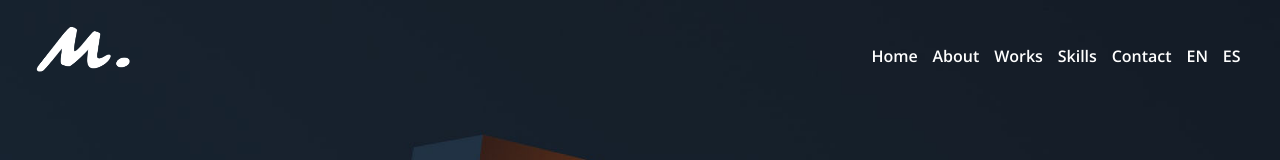
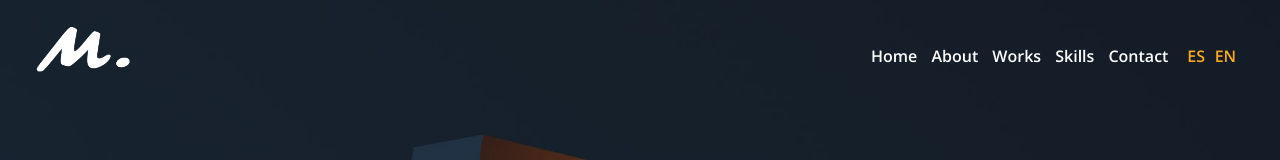
Before and after one commit to assaffmatias/Portfolio, a React (Vite) app: page / in a window 1280 px wide. Shown: the top 160 px of the page. Built offline with nearby package versions, Linux system fonts and the light colour scheme.

Commit message:
Links NavBar

```diff
--- a/package.json
+++ b/package.json
@@ -4,7 +4,7 @@
   "version": "0.0.0",
   "type": "module",
   "scripts": {
-    "dev": "vite",
+    "start": "vite",
     "build": "vite build",
     "lint": "eslint . --ext js,jsx --report-unused-disable-directives --max-warnings 0",
     "preview": "vite preview"
--- a/src/components/About/About.jsx
+++ b/src/components/About/About.jsx
@@ -6,7 +6,7 @@ const About = () => {
         <div className={style.container}>
             <div className={style.mainContent}>
                 <div className={style.titleContent}>
-                    <h2 className={style.title}>About</h2>
+                    <h2 className={style.title} id='about'>About</h2>
                     <hr className={style.hr} />
                 </div>
                 <div className={style.aboutContent}>
--- a/src/components/Home/Home.jsx
+++ b/src/components/Home/Home.jsx
@@ -2,7 +2,7 @@ import style from './Home.module.css'
 
 const Home = () => {
     return (
-        <div className={style.container}>
+        <div className={style.container} id='home'>
             <div className={style.titleContent}>
                 <div className={style.greetingContent}>
                     <p className={style.greeting}>👋 Hi, my name is</p>
--- a/src/components/NavBar/NavBar.jsx
+++ b/src/components/NavBar/NavBar.jsx
@@ -1,21 +1,43 @@
 import style from './NavBar.module.css'
 import logo from '../../assets/logo.png'
 import { Link } from 'react-router-dom';
+import { useState, useEffect } from 'react';
 
 const NavBar = () => {
+    const [prevScrollPos, setPrevScrollPos] = useState(0);
+    const [visible, setVisible] = useState(true);
+
+    useEffect(() => {
+        const handleScroll = () => {
+            const currentScrollPos = window.pageYOffset;
+            const isVisible = prevScrollPos > currentScrollPos || currentScrollPos < 100;
+
+            setPrevScrollPos(currentScrollPos);
+            setVisible(isVisible);
+        };
+
+        window.addEventListener('scroll', handleScroll);
+
+        return () => {
+            window.removeEventListener('scroll', handleScroll);
+        };
+    }, [prevScrollPos]);
+
     return (
-        <div className={style.container}>
+        <div className={`${style.container} ${!visible ? style.hidden : ''}`}>
             <div className={style.logoContainer}>
                 <img src={logo} alt="" className={style.logo} />
             </div>
             <div className={style.linkContainer}>
-                <Link className={style.link}>Home</Link>
-                <Link className={style.link}>About</Link>
-                <Link className={style.link}>Works</Link>
-                <Link className={style.link}>Skills</Link>
-                <Link className={style.link}>Contact</Link>
-                <Link className={style.link}>EN</Link>
-                <Link className={style.link}>ES</Link>
+                <a href='#home' className={style.link}>Home</a>
+                <a href='#about' className={style.link}>About</a>
+                <a href='#works' className={style.link}>Works</a>
+                <a href='#skills' className={style.link}>Skills</a>
+                <a href='#contact' className={style.link}>Contact</a>
+                <div>
+                    <Link className={style.link_i}>ES</Link>
+                    <Link className={style.link_i}>EN</Link>
+                </div>
             </div>
         </div>
     )
--- a/src/components/NavBar/NavBar.module.css
+++ b/src/components/NavBar/NavBar.module.css
@@ -1,21 +1,28 @@
-.container{
+.container {
     display: flex;
     position: fixed;
+    top: 0;
+    left: 0;
     justify-content: space-between;
     height: 14vh;
     width: 100%;
     z-index: 1;
+    transition: transform 0.3s ease;
 }
 
-.logoContainer{
+.hidden {
+    transform: translateY(-100%);
+}
+
+.logoContainer {
     margin-left: 2em;
 }
 
-.logo{
+.logo {
     width: 100px;
 }
 
-.linkContainer{
+.linkContainer {
     display: flex;
     justify-content: space-around;
     align-items: center;
@@ -24,12 +31,23 @@
     margin-right: 2em;
 }
 
-.link{
+.link {
     text-decoration: none;
     color: #fff;
     transition: .3s;
 }
 
-.link:hover{
+.link:hover {
     color: #fdaa1e;
 }
+
+.link_i {
+    margin: 0 .3em;
+    text-decoration: none;
+    color: #fdaa1e;
+    transition: .3s;
+}
+
+.link_i:hover {
+    color: #fff;
+}
--- a/src/components/Skills/Skills.jsx
+++ b/src/components/Skills/Skills.jsx
@@ -13,7 +13,7 @@ import postgres from '../../assets/postgres.png'
 
 const Skills = () => {
     return (
-        <div className={style.container}>
+        <div className={style.container}  id='skills'>
             <div>
                 <h2 className={style.title}>Skills</h2>
                 <hr className={style.hr} />
--- a/src/components/Works/Works.jsx
+++ b/src/components/Works/Works.jsx
@@ -6,7 +6,7 @@ import { Link } from 'react-router-dom'
 
 const Works = () => {
     return (
-        <div className={style.container}>
+        <div className={style.container} id='works'>
             <div>
                 <h2 className={style.title}>My</h2>
                 <h2 className={style.title}>Works</h2>
```
Also changed, not shown: src/assets/innovatech.png, src/assets/rickandmorty.png.
